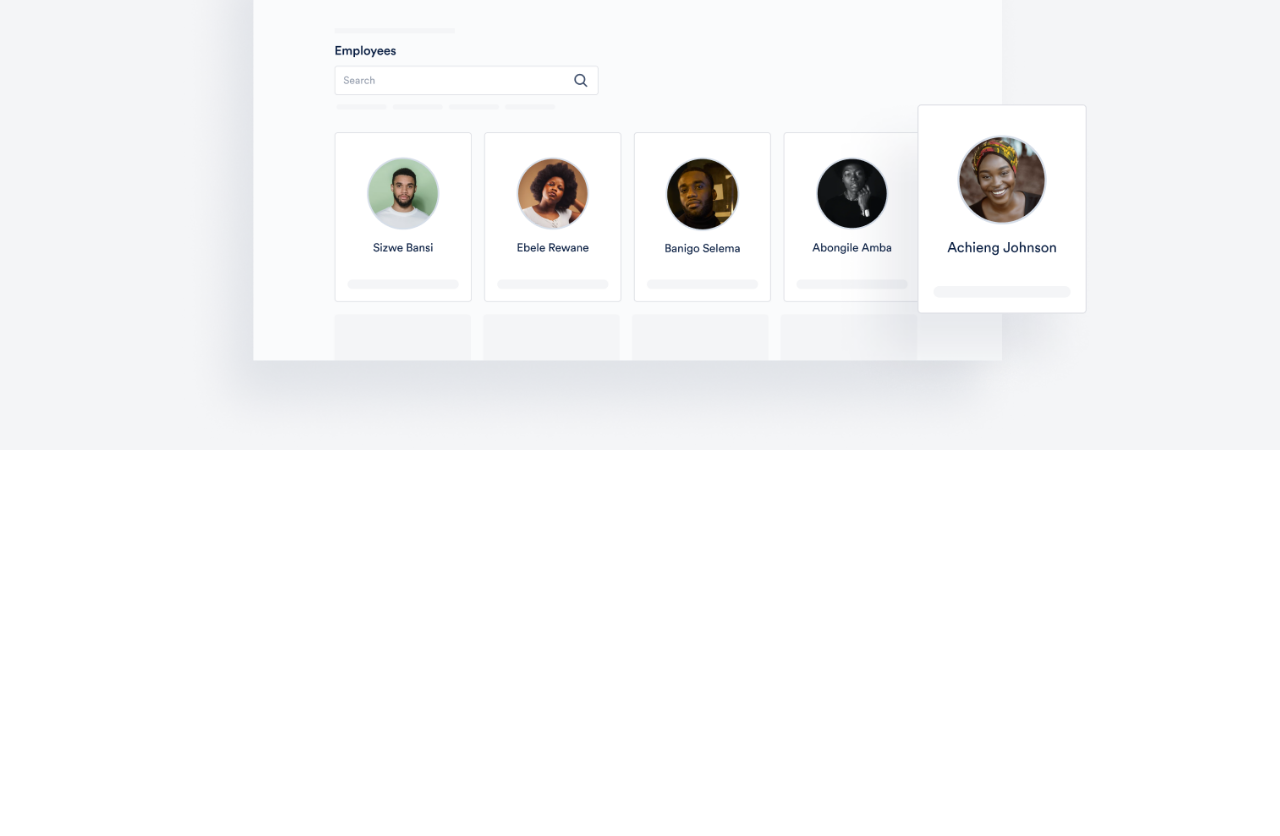
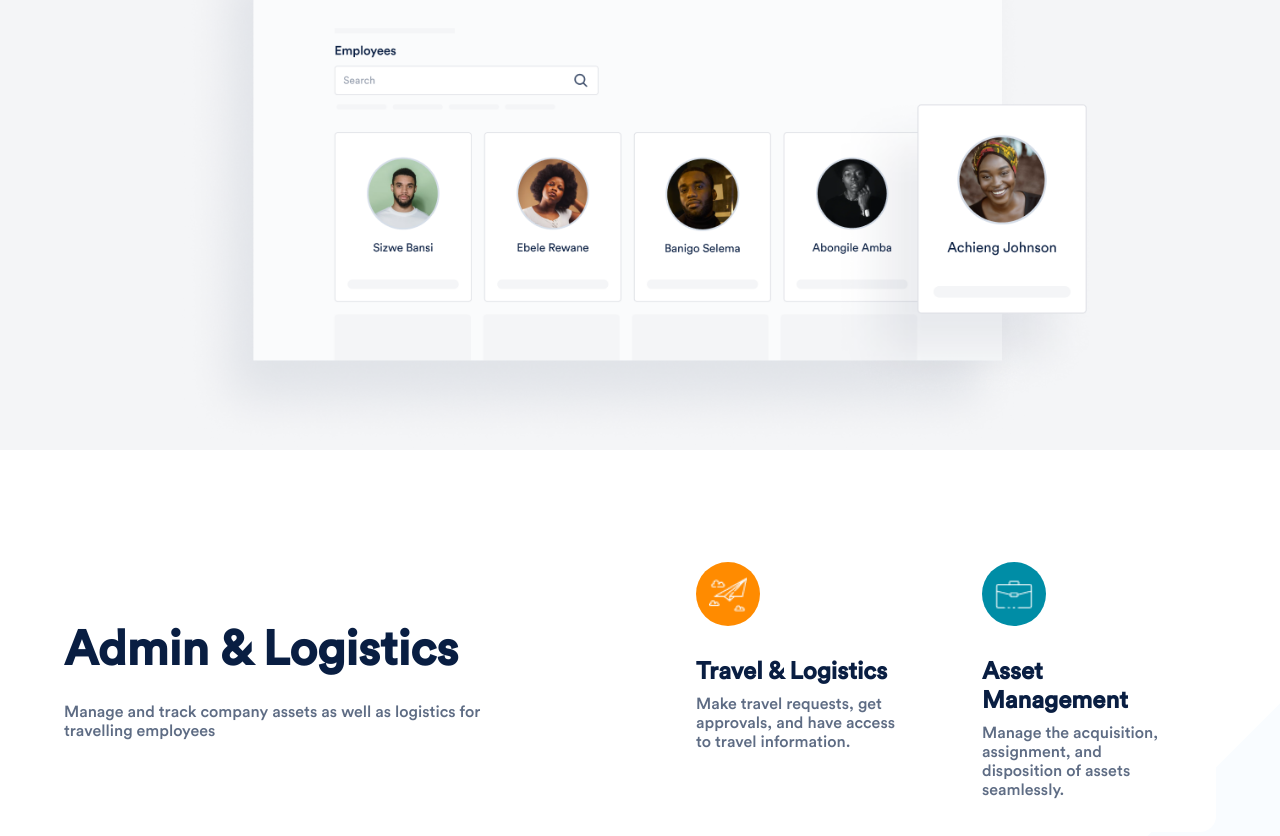
Before and after one commit to Chizycodes/resource-edge, a React (Create React App) app: page / in a window 1280 px wide. Shown: the part 1563-2399 px from the top of the page. Before the commit the page ends 2013 px from the top, so only its background shows below. Built offline with nearby package versions, Linux system fonts and the light colour scheme.

Commit message:
First part of the admin & logistics section

```diff
--- a/src/App.css
+++ b/src/App.css
@@ -12,7 +12,6 @@
 
 body {
   background-color: #fff;
-  width: 100vw;
 }
 
 a {
--- /dev/null
+++ b/src/assets/styles/AdminLogistics.css
@@ -0,0 +1,57 @@
+.admin-section {
+  background-image: url("../images/all_rects.png");
+  width: 100%;
+  padding-top: 80px;
+}
+
+.admin-section > div {
+  width: 90%;
+  margin: 0 auto;
+}
+
+.admin-first {
+  display: flex;
+  width: 100%;
+  align-items: center;
+  justify-content: space-between;
+  margin-bottom: 120px;
+}
+
+.admin-first > .intro-texts {
+  margin-bottom: 0;
+  padding-right: 1rem;
+}
+
+.admin-cards {
+  display: flex;
+  flex-direction: row;
+  margin: 0 -10px;
+}
+
+.admin-cards > .card {
+  width: 266px;
+  background-color: #ffffff;
+  padding: 32px;
+  margin: 0 10px;
+}
+
+@media screen and (max-width: 768px) {
+  .admin-first {
+    display: flex;
+    flex-direction: column;
+    align-items: center;
+    margin-bottom: 100px;
+  }
+
+  .admin-cards {
+    width: 100%;
+    display: flex;
+    flex-direction: column;
+    align-items: center;
+  }
+
+  .admin-cards > .card {
+    width: 90%;
+    margin-bottom: 20px;
+  }
+}
--- a/src/assets/styles/HR.css
+++ b/src/assets/styles/HR.css
@@ -105,7 +105,9 @@
   .employee-img img {
     width: 100%;
   }
+
+  .employee-img img {
+    margin-bottom: 50px;
+  }
+
 }
-
-@media screen and (max-width: 480px) {
-}
--- a/src/assets/styles/Hero.css
+++ b/src/assets/styles/Hero.css
@@ -65,7 +65,7 @@
 
   .hero-texts {
     width: 100%;
-    margin-bottom: 39.74px;
+    margin: 0 0 39.74px 0;
   }
 
   .hero-image {
--- /dev/null
+++ b/src/components/AdminLogistics.js
@@ -0,0 +1,41 @@
+import React from "react";
+import "../assets/styles/AdminLogistics.css";
+import Card from "./Card";
+import icon4 from "../assets/images/icon4.png";
+import icon5 from "../assets/images/icon5.png";
+
+const AdminLogistics = () => {
+  return (
+    <div className="admin-section">
+      <div>
+        <div className="admin-first">
+          <div className="intro-texts">
+            <h2>Admin & Logistics</h2>
+            <p>
+              Manage and track company assets as well as logistics for
+              travelling employees
+            </p>
+          </div>
+          <div className="admin-cards">
+            <Card
+              className="card"
+              image={icon4}
+              color="#FF8B00"
+              title="Travel & Logistics"
+              text="Make travel requests, get approvals, and have access to travel information."
+            />
+            <Card
+              className="card"
+              image={icon5}
+              color="#008DA6"
+              title="Asset Management"
+              text="Manage the acquisition, assignment, and disposition of assets seamlessly."
+            />
+          </div>
+        </div>
+      </div>
+    </div>
+  );
+};
+
+export default AdminLogistics;
--- a/src/components/Card.js
+++ b/src/components/Card.js
@@ -1,9 +1,9 @@
 import React from 'react';
 import '../assets/styles/HR.css';
 
-const Card = ({image, title, text, color}) => {
+const Card = ({image, title, text, color, className}) => {
     return (
-        <div className="card">
+        <div className={className}>
             <div>
               <div className="card-img" style={{backgroundColor: color}}>
                 <img src={image} alt="Card Icon" />
--- a/src/components/HR.js
+++ b/src/components/HR.js
@@ -2,7 +2,7 @@ import React from "react";
 import Card from "./Card";
 import icon1 from "../assets/images/icon1.png";
 import "../assets/styles/HR.css";
-import icon2 from '../assets/images/icon2.png';
+import icon2 from "../assets/images/icon2.png";
 import icon3 from "../assets/images/icon3.png";
 import employeeDirectory from "../assets/images/employee_directory.png";
 
@@ -20,18 +20,21 @@ const HR = () => {
 
         <div className="hr-cards">
           <Card
+            className="card"
             image={icon1}
             color="#5243aa"
             title="Employee Management"
             text="From Hiring & Onboarding to Retiring, the Resource Edge Employee Management module  eliminates all the complexities & paperwork involved in managing your team."
           />
           <Card
+            className="card"
             image={icon2}
             color="#008DA6"
             title="Performance Management"
             text="Manage and track employee performance with our easy-to-use tools for goal setting, performance agreements and performance reviews. "
           />
           <Card
+            className="card"
             image={icon3}
             color="#42526E"
             title="Paid time off"
@@ -40,7 +43,7 @@ const HR = () => {
         </div>
 
         <div className="employee-img">
-            <img src={employeeDirectory} alt="Employee Directory" />
+          <img src={employeeDirectory} alt="Employee Directory" />
         </div>
       </div>
     </div>
--- a/src/components/pages/LandingPage.js
+++ b/src/components/pages/LandingPage.js
@@ -1,12 +1,14 @@
 import React from "react";
 import Hero from "../Hero";
 import HR from "../HR";
+import AdminLogistics from "../AdminLogistics";
 
 const LandingPage = () => {
   return (
     <div className="landing">
       <Hero />
       <HR />
+      <AdminLogistics />
     </div>
   );
 };
```
